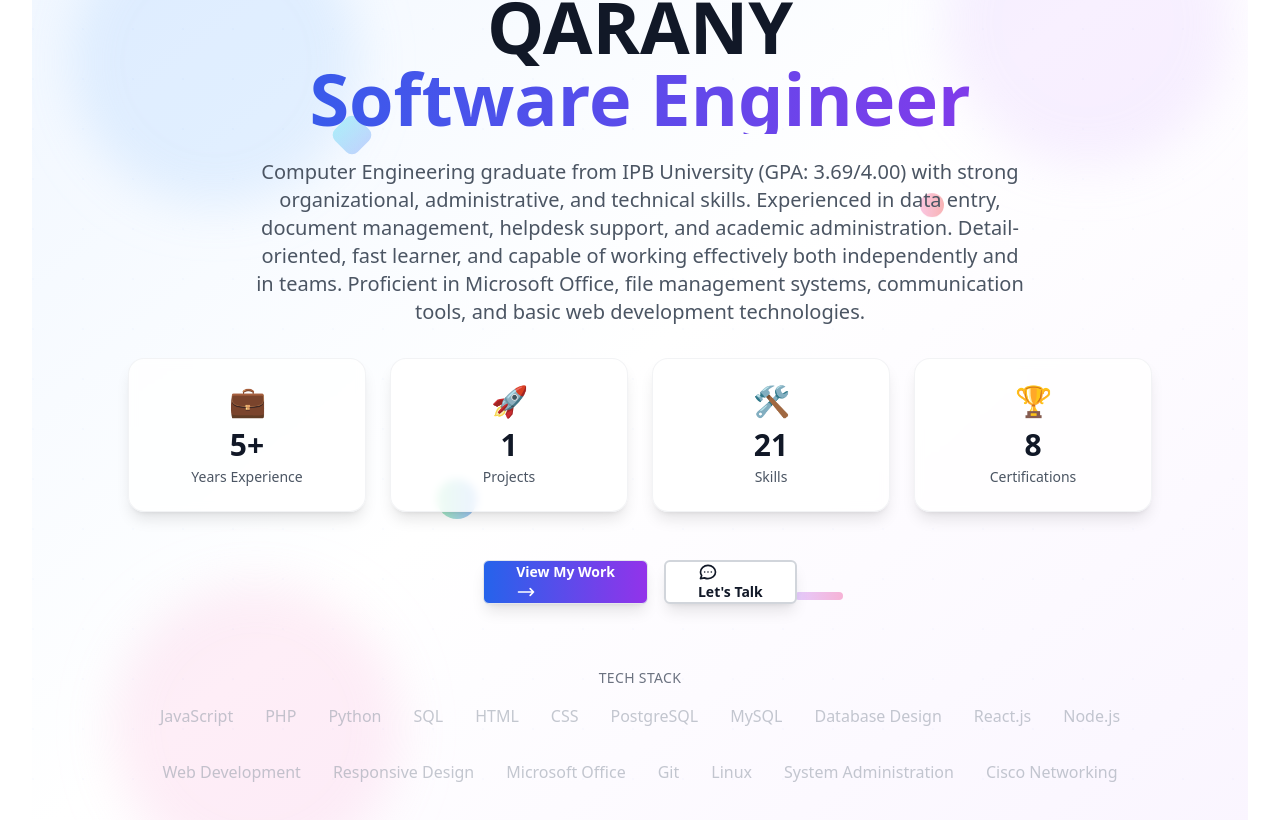
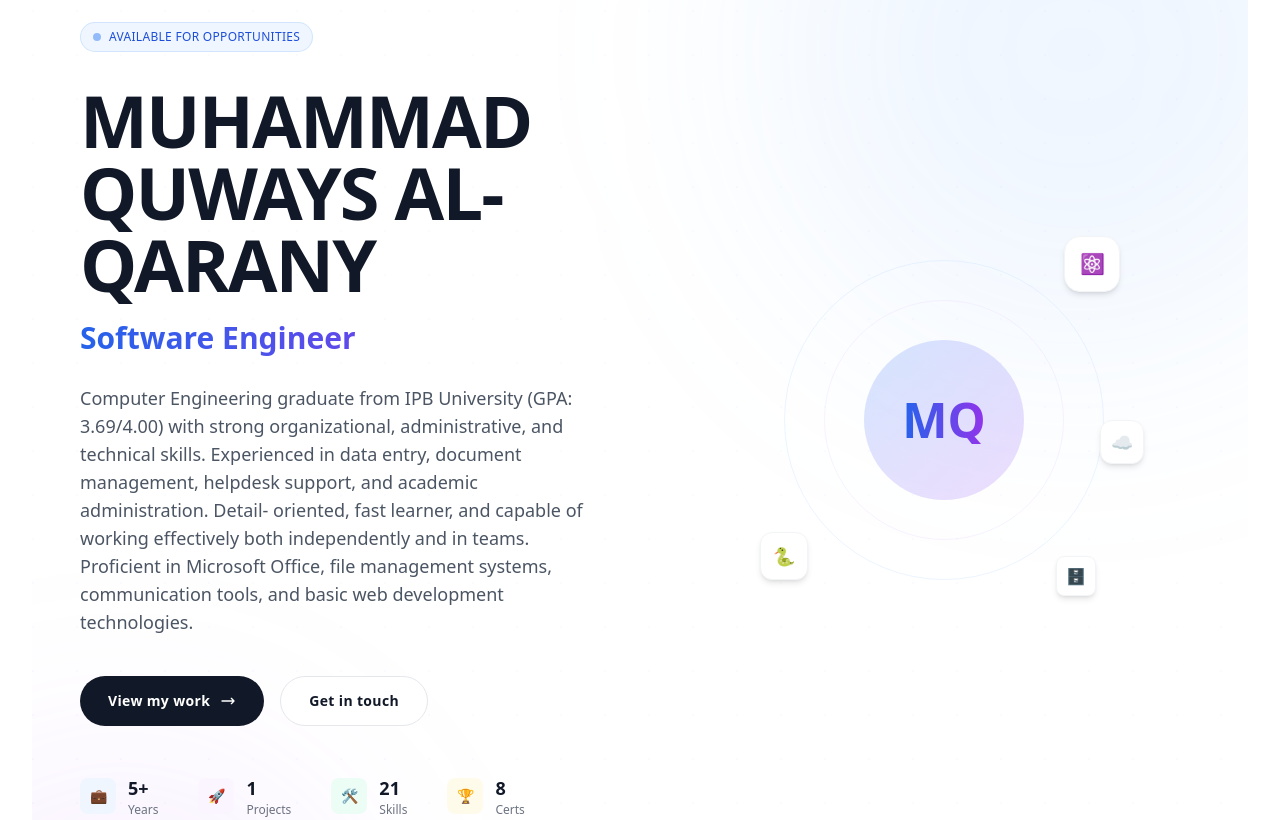
Before and after one commit to nakamino24/Portofolio, a React (Vite) app: page / in a window 1280 px wide. Shown: the part 154-974 px from the top of the page. Built offline with nearby package versions, Linux system fonts and the light colour scheme.

Commit message:
Fix desain

```diff
--- a/src/features/hero/Hero.jsx
+++ b/src/features/hero/Hero.jsx
@@ -1,122 +1,75 @@
 /* eslint-disable-next-line no-unused-vars */
 import React from 'react'
-import { Button } from '../../shared/ui'
 import { cvData } from '../../shared/data/index'
 
 const Hero = () => {
-  const { personalInfo, profile, technicalSkills } = cvData
+  const { personalInfo, profile } = cvData
 
-  // Flatten technical skills for display
-  const allSkills = technicalSkills
-    .map((category) => category.skills)
-    .flat()
-    .filter(Boolean)
+  const projectsCount = cvData.projects?.length || 0
+  const skillsCount =
+    cvData.technicalSkills?.reduce(
+      (sum, r) => sum + (r.skills?.length || 0),
+      0
+    ) || 0
+  const certificationsCount = cvData.certifications?.length || 0
+  const experienceYears = '5+'
 
   return (
+    <section
+      id="home"
+      className="relative overflow-hidden bg-white dark:bg-gray-950"
+    >
+      {/* Ambient background grid */}
       <div
-      id="home"
-      className="relative min-h-screen bg-gradient-to-br from-blue-50 via-white to-purple-50 dark:from-gray-900 dark:via-gray-800 dark:to-purple-900 overflow-hidden"
-    >
-      {/* Animated Background Elements */}
-      <div className="absolute inset-0">
-        <div className="absolute top-10 left-10 w-72 h-72 bg-blue-300 rounded-full mix-blend-multiply filter blur-xl opacity-20 animate-blob"></div>
-        <div className="absolute top-0 right-4 w-72 h-72 bg-purple-300 rounded-full mix-blend-multiply filter blur-xl opacity-20 animate-blob animation-delay-2000"></div>
-        <div className="absolute -bottom-8 left-20 w-72 h-72 bg-pink-300 rounded-full mix-blend-multiply filter blur-xl opacity-20 animate-blob animation-delay-4000"></div>
-
-        {/* Floating geometric shapes */}
-        <div className="absolute top-1/4 left-1/4 w-8 h-8 bg-gradient-to-r from-cyan-400 to-blue-500 rounded-lg animate-float opacity-30 transform rotate-45"></div>
-        <div className="absolute top-1/3 right-1/4 w-6 h-6 bg-gradient-to-r from-pink-400 to-red-500 rounded-full animate-bounce opacity-40"></div>
-        <div className="absolute bottom-1/3 left-1/3 w-10 h-10 bg-gradient-to-r from-green-400 to-blue-500 rounded-full animate-pulse opacity-30"></div>
-        <div className="absolute bottom-1/4 right-1/3 w-12 h-2 bg-gradient-to-r from-purple-400 to-pink-500 rounded-full animate-float opacity-40"></div>
-
-        {/* Grid pattern overlay */}
-        <div className="absolute inset-0 opacity-5">
-          <div
-            className="h-full w-full"
+        className="absolute inset-0 opacity-[0.03] dark:opacity-[0.06]"
         style={{
           backgroundImage:
-                'radial-gradient(circle at 1px 1px, rgba(59, 130, 246, 0.5) 1px, transparent 0)',
-              backgroundSize: '50px 50px',
+            'radial-gradient(circle at 1px 1px, #3b82f6 1px, transparent 0)',
+          backgroundSize: '44px 44px',
         }}
-          ></div>
-        </div>
-      </div>
+      />
 
-      <div className="relative z-10 flex flex-col justify-center items-center text-center px-4 min-h-screen">
-        <div className="max-w-5xl mx-auto">
-          {/* Main Hero Content */}
-          <div className="mb-8">
-            <div className="inline-block mb-4">
-              <span className="bg-gradient-to-r from-blue-600 to-purple-600 bg-clip-text text-transparent text-sm font-semibold tracking-wide uppercase">
-                👋 Welcome to my digital space
+      {/* Two subtle large blobs for depth — muted, not competing */}
+      <div className="absolute -top-32 -right-32 w-[600px] h-[600px] rounded-full bg-blue-400/10 blur-[120px]" />
+      <div className="absolute -bottom-40 -left-40 w-[500px] h-[500px] rounded-full bg-purple-400/10 blur-[100px]" />
+
+      <div className="relative z-10 max-w-7xl mx-auto px-6 sm:px-8 lg:px-12 py-24 md:py-32 lg:py-36">
+        {/* ── Two-column grid ── */}
+        <div className="grid lg:grid-cols-2 gap-16 lg:gap-24 items-center">
+          {/* ── Left: Content ── */}
+          <div className="max-w-xl">
+            {/* Badge */}
+            <div className="inline-flex items-center gap-2 mb-8 px-3 py-1.5 bg-blue-50 dark:bg-blue-950/60 border border-blue-200/60 dark:border-blue-800/40 rounded-full">
+              <span className="w-2 h-2 rounded-full bg-blue-500 animate-pulse" />
+              <span className="text-xs font-medium tracking-wide text-blue-700 dark:text-blue-300 uppercase">
+                Available for opportunities
               </span>
             </div>
 
-            <h1 className="text-4xl md:text-6xl lg:text-7xl font-bold text-gray-900 dark:text-white mb-6 leading-tight">
+            {/* Name */}
+            <h1 className="text-4xl sm:text-5xl md:text-6xl lg:text-7xl font-bold tracking-tight text-gray-900 dark:text-white leading-[1.05] mb-5">
               {personalInfo.name}
-              <span className="block text-transparent bg-clip-text bg-gradient-to-r from-blue-600 to-purple-600">
-                {personalInfo.title || 'Software Engineer'}
-              </span>
             </h1>
 
-            <p className="text-lg md:text-xl text-gray-600 dark:text-gray-300 mb-8 max-w-3xl mx-auto leading-relaxed">
+            {/* Title — gradient accent */}
+            <h2 className="text-xl sm:text-2xl md:text-3xl font-semibold bg-gradient-to-r from-blue-600 to-purple-600 bg-clip-text text-transparent mb-7 leading-snug">
+              {personalInfo.title || 'Software Engineer'}
+            </h2>
+
+            {/* Profile — shorter, scannable, maximum ~65 char line */}
+            <p className="text-base sm:text-lg text-gray-600 dark:text-gray-400 leading-relaxed mb-10 max-w-lg">
               {profile}
             </p>
-          </div>
 
-          {/* Stats Grid */}
-          <div className="grid grid-cols-2 md:grid-cols-4 gap-6 mb-12">
-            {/* Example stats - you can make these dynamic if needed */}
-            <div className="bg-white/80 dark:bg-gray-800/80 backdrop-blur-sm rounded-2xl p-6 border border-gray-200/50 dark:border-gray-700/50 shadow-lg hover:shadow-xl transition-all duration-300 hover:scale-105">
-              <div className="text-3xl mb-2">💼</div>
-              <div className="text-2xl md:text-3xl font-bold text-gray-900 dark:text-white mb-1">
-                {professionalExperience}
-              </div>
-              <div className="text-sm text-gray-600 dark:text-gray-400">
-                Years Experience
-              </div>
-            </div>
-            <div className="bg-white/80 dark:bg-gray-800/80 backdrop-blur-sm rounded-2xl p-6 border border-gray-200/50 dark:border-gray-700/50 shadow-lg hover:shadow-xl transition-all duration-300 hover:scale-105">
-              <div className="text-3xl mb-2">🚀</div>
-              <div className="text-2xl md:text-3xl font-bold text-gray-900 dark:text-white mb-1">
-                {projectsCount}
-              </div>
-              <div className="text-sm text-gray-600 dark:text-gray-400">
-                Projects
-              </div>
-            </div>
-            <div className="bg-white/80 dark:bg-gray-800/80 backdrop-blur-sm rounded-2xl p-6 border border-gray-200/50 dark:border-gray-700/50 shadow-lg hover:shadow-xl transition-all duration-300 hover:scale-105">
-              <div className="text-3xl mb-2">🛠️</div>
-              <div className="text-2xl md:text-3xl font-bold text-gray-900 dark:text-white mb-1">
-                {skillsCount}
-              </div>
-              <div className="text-sm text-gray-600 dark:text-gray-400">
-                Skills
-              </div>
-            </div>
-            <div className="bg-white/80 dark:bg-gray-800/80 backdrop-blur-sm rounded-2xl p-6 border border-gray-200/50 dark:border-gray-700/50 shadow-lg hover:shadow-xl transition-all duration-300 hover:scale-105">
-              <div className="text-3xl mb-2">🏆</div>
-              <div className="text-2xl md:text-3xl font-bold text-gray-900 dark:text-white mb-1">
-                {certificationsCount}
-              </div>
-              <div className="text-sm text-gray-600 dark:text-gray-400">
-                Certifications
-              </div>
-            </div>
-          </div>
-
-          {/* CTA Buttons */}
-          <div className="flex flex-col sm:flex-row gap-4 justify-center items-center">
-            <Button
-              variant="default"
-              size="lg"
-              asChild
-              className="group bg-gradient-to-r from-blue-600 to-purple-600 text-white px-8 py-4 rounded-full font-semibold text-lg shadow-lg hover:shadow-xl transform hover:scale-105 transition-all duration-300 flex items-center gap-2"
+            {/* CTA buttons */}
+            <div className="flex flex-wrap gap-4 mb-12">
+              <a
+                href="#projects"
+                className="inline-flex items-center gap-2.5 bg-gray-900 dark:bg-white text-white dark:text-gray-900 px-7 py-3.5 rounded-full text-sm font-semibold tracking-wide hover:opacity-90 transition-opacity duration-200 focus-visible:outline-2 focus-visible:outline-offset-2 focus-visible:outline-blue-500"
               >
-              <a href="#projects">
-                View My Work
+                View my work
                 <svg
-                  className="w-5 h-5 group-hover:translate-x-1 transition-transform"
+                  className="w-4 h-4"
                   fill="none"
                   stroke="currentColor"
                   viewBox="0 0 24 24"
@@ -129,16 +82,120 @@ const Hero = () => {
                   />
                 </svg>
               </a>
-            </Button>
-            <Button
-              variant="outline"
-              size="lg"
-              asChild
-              className="group bg-white dark:bg-gray-800 text-gray-900 dark:text-white px-8 py-4 rounded-full font-semibold text-lg border-2 border-gray-300 dark:border-gray-600 hover:border-blue-500 dark:hover:border-blue-400 shadow-lg hover:shadow-xl transform hover:scale-105 transition-all duration-300 flex items-center gap-2"
+              <a
+                href="#contact"
+                className="inline-flex items-center gap-2.5 bg-white dark:bg-gray-800 text-gray-900 dark:text-white px-7 py-3.5 rounded-full text-sm font-semibold tracking-wide border border-gray-200 dark:border-gray-700 hover:border-blue-400 dark:hover:border-blue-600 transition-colors duration-200 focus-visible:outline-2 focus-visible:outline-offset-2 focus-visible:outline-blue-500"
               >
-              <a href="#contact">
+                Get in touch
+              </a>
+            </div>
+
+            {/* Stats row — small inline badges, supporting role */}
+            <div className="flex flex-wrap gap-x-10 gap-y-5">
+              <div className="flex items-center gap-3">
+                <div className="w-9 h-9 rounded-lg bg-blue-50 dark:bg-blue-950/50 flex items-center justify-center text-blue-600 dark:text-blue-400 text-sm">
+                  💼
+                </div>
+                <div>
+                  <div className="text-lg font-bold text-gray-900 dark:text-white">
+                    {experienceYears}
+                  </div>
+                  <div className="text-xs text-gray-500 dark:text-gray-400">
+                    Years
+                  </div>
+                </div>
+              </div>
+              <div className="flex items-center gap-3">
+                <div className="w-9 h-9 rounded-lg bg-purple-50 dark:bg-purple-950/50 flex items-center justify-center text-purple-600 dark:text-purple-400 text-sm">
+                  🚀
+                </div>
+                <div>
+                  <div className="text-lg font-bold text-gray-900 dark:text-white">
+                    {projectsCount}
+                  </div>
+                  <div className="text-xs text-gray-500 dark:text-gray-400">
+                    Projects
+                  </div>
+                </div>
+              </div>
+              <div className="flex items-center gap-3">
+                <div className="w-9 h-9 rounded-lg bg-emerald-50 dark:bg-emerald-950/50 flex items-center justify-center text-emerald-600 dark:text-emerald-400 text-sm">
+                  🛠️
+                </div>
+                <div>
+                  <div className="text-lg font-bold text-gray-900 dark:text-white">
+                    {skillsCount}
+                  </div>
+                  <div className="text-xs text-gray-500 dark:text-gray-400">
+                    Skills
+                  </div>
+                </div>
+              </div>
+              <div className="flex items-center gap-3">
+                <div className="w-9 h-9 rounded-lg bg-amber-50 dark:bg-amber-950/50 flex items-center justify-center text-amber-600 dark:text-amber-400 text-sm">
+                  🏆
+                </div>
+                <div>
+                  <div className="text-lg font-bold text-gray-900 dark:text-white">
+                    {certificationsCount}
+                  </div>
+                  <div className="text-xs text-gray-500 dark:text-gray-400">
+                    Certs
+                  </div>
+                </div>
+              </div>
+            </div>
+          </div>
+
+          {/* ── Right: Geometric focal point ── */}
+          <div className="hidden lg:flex justify-center items-center">
+            <div className="relative">
+              {/* Outer ring */}
+              <div className="w-80 h-80 rounded-full border border-blue-200/30 dark:border-blue-800/20 flex items-center justify-center">
+                {/* Middle ring */}
+                <div className="w-60 h-60 rounded-full border border-purple-200/30 dark:border-purple-800/20 flex items-center justify-center">
+                  {/* Inner solid gradient circle */}
+                  <div className="w-40 h-40 rounded-full bg-gradient-to-br from-blue-500/20 to-purple-500/20 dark:from-blue-400/15 dark:to-purple-400/15 flex items-center justify-center backdrop-blur-sm">
+                    {/* Monogram initials */}
+                    <span className="text-5xl font-bold bg-gradient-to-r from-blue-600 to-purple-600 bg-clip-text text-transparent">
+                      {(
+                        (personalInfo.name || 'M Q')
+                          .split(' ')
+                          .map((n) => n[0])
+                          .join('')
+                          .slice(0, 2) || 'MQ'
+                      ).toUpperCase()}
+                    </span>
+                  </div>
+                </div>
+              </div>
+
+              {/* Floating tech icons orbiting — subtle */}
+              <div className="absolute -top-6 -right-4 w-14 h-14 rounded-2xl bg-white dark:bg-gray-800 border border-gray-100 dark:border-gray-700 shadow-md flex items-center justify-center text-xl animate-[float_6s_ease-in-out_infinite]">
+                ⚛️
+              </div>
+              <div className="absolute bottom-0 -left-6 w-12 h-12 rounded-xl bg-white dark:bg-gray-800 border border-gray-100 dark:border-gray-700 shadow-md flex items-center justify-center text-lg animate-[float_5s_ease-in-out_infinite_1s]">
+                🐍
+              </div>
+              <div className="absolute top-1/2 -right-10 w-11 h-11 rounded-xl bg-white dark:bg-gray-800 border border-gray-100 dark:border-gray-700 shadow-md flex items-center justify-center text-lg animate-[float_7s_ease-in-out_infinite_2s]">
+                ☁️
+              </div>
+              <div className="absolute -bottom-4 right-2 w-10 h-10 rounded-lg bg-white dark:bg-gray-800 border border-gray-100 dark:border-gray-700 shadow-md flex items-center justify-center text-base animate-[float_5.5s_ease-in-out_infinite_0.5s]">
+                🗄️
+              </div>
+            </div>
+          </div>
+        </div>
+
+        {/* Scroll hint — subtle, at bottom */}
+        <div className="mt-20 text-center">
+          <a
+            href="#about"
+            className="inline-flex flex-col items-center gap-2 text-xs font-medium text-gray-400 dark:text-gray-500 hover:text-gray-600 dark:hover:text-gray-300 transition-colors"
+          >
+            <span className="uppercase tracking-widest">Scroll</span>
             <svg
-                  className="w-5 h-5"
+              className="w-4 h-4 animate-bounce"
               fill="none"
               stroke="currentColor"
               viewBox="0 0 24 24"
@@ -147,45 +204,14 @@ const Hero = () => {
                 strokeLinecap="round"
                 strokeLinejoin="round"
                 strokeWidth={2}
-                    d="M8 12h.01M12 12h.01M16 12h.01M21 12c0 4.418-4.03 8-9 8a9.863 9.863 0 01-4.255-.949L3 20l1.395-3.72C3.512 15.042 3 13.574 3 12c0-4.418 4.03-8 9-8s9 3.582 9 8z"
+                d="M19 14l-7 7m0 0l-7-7m7 7V3"
               />
             </svg>
-                Let&apos;s Talk
           </a>
-            </Button>
-          </div>
-
-          {/* Tech Stack Preview */}
-          <div className="mt-16">
-            <p className="text-sm text-gray-500 dark:text-gray-400 mb-4 uppercase tracking-wide">
-              Tech Stack
-            </p>
-            <div className="flex flex-wrap justify-center items-center gap-8 opacity-60">
-              {allSkills.map((skill, index) => (
-                <span
-                  key={index}
-                  className="text-gray-400 dark:text-gray-500 font-medium hover:text-blue-600 dark:hover:text-blue-400 transition-colors cursor-default"
-                >
-                  {skill}
-                </span>
-              ))}
         </div>
       </div>
-        </div>
-      </div>
-    </div>
+    </section>
   )
 }
 
-// Helper counts (could be computed from cvData, but for simplicity we'll use placeholders)
-// In a real app, you would compute these from the data.
-const professionalExperience = '5+' // placeholder
-const projectsCount = cvData.projects?.length || 0
-const skillsCount =
-  cvData.technicalSkills?.reduce(
-    (sum, r) => sum + (r.skills?.length || 0),
-    0
-  ) || 0
-const certificationsCount = cvData.certifications?.length || 0
-
 export default Hero
```
Also changed, not shown: src/index.css (+11 -1 lines), .claude-flow/daemon-state.json, .claude-flow/metrics/codebase-map.json, .claude-flow/metrics/consolidation.json, .claude-flow/metrics/performance.json, .claude-flow/metrics/security-audit.json, .claude-flow/metrics/test-gaps.json. Lines whose indentation alone changed are shown as unchanged.
